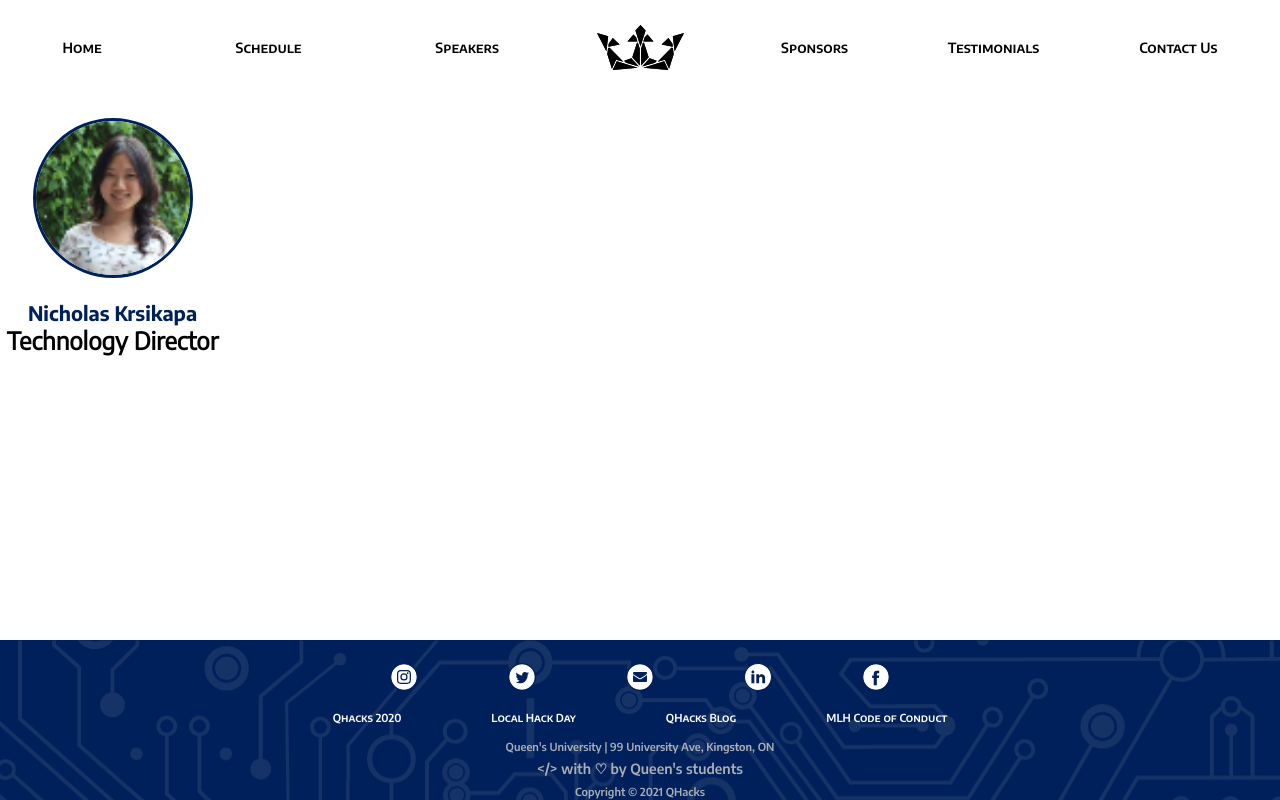
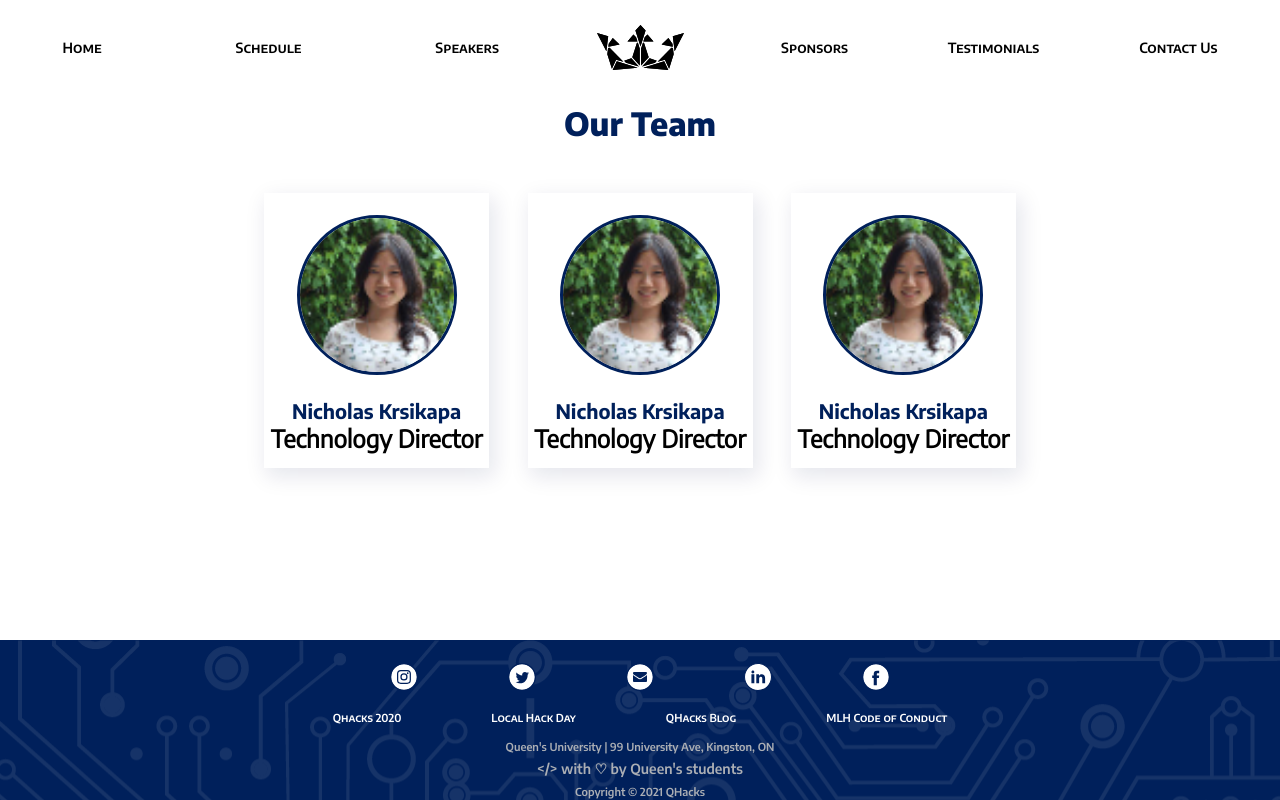
Before and after one commit to Krsikapa00/qhacks_2022, a React (Create React App) app: page /our-team in a window 1280 px wide. Built offline with nearby package versions, Linux system fonts and the light colour scheme.

Commit message:
Team page framework

```diff
--- a/src/components/common/teamMemberCard/teamMemberCardElements.js
+++ b/src/components/common/teamMemberCard/teamMemberCardElements.js
@@ -3,7 +3,7 @@
 
 export const Container = styled.div `
     /* border: px solid #00205B; */
-    border-radius: 15px;
+    box-shadow: rgb(7 16 75 / 10%) 4px 7px 20px 2px;
     width: 225px;
     display: flex;
     flex-direction: column;
--- a/src/pages/ourTeam.js
+++ b/src/pages/ourTeam.js
@@ -1,10 +1,30 @@
 import React from 'react'
 import TeamMemberCard from '../components/common/teamMemberCard'
 import picture from '../assets/images/testimonialHeadshots/amyLu.png'
+
+const subTeamDiv = {
+    display: "flex",
+    justifyContent: "space-around",
+    gap: "3vw",
+    "@media(max-width: 820px)":{
+        display: "inline"
+    }
+}
+
+
+
+
+
 const OurTeam = () => {
     return (
-        <div>
-            <TeamMemberCard pic={picture} name="Nicholas Krsikapa" position="Technology Director" />
+        <div className="PageContainer sidePadding">
+            <h1 className="PageHeader">Our Team</h1>
+            <div style = {subTeamDiv}>
+                <TeamMemberCard pic={picture} name="Nicholas Krsikapa" position="Technology Director" />
+                <TeamMemberCard pic={picture} name="Nicholas Krsikapa" position="Technology Director" />
+                <TeamMemberCard pic={picture} name="Nicholas Krsikapa" position="Technology Director" />
+            </div>
+
 
         </div>
     )
```
